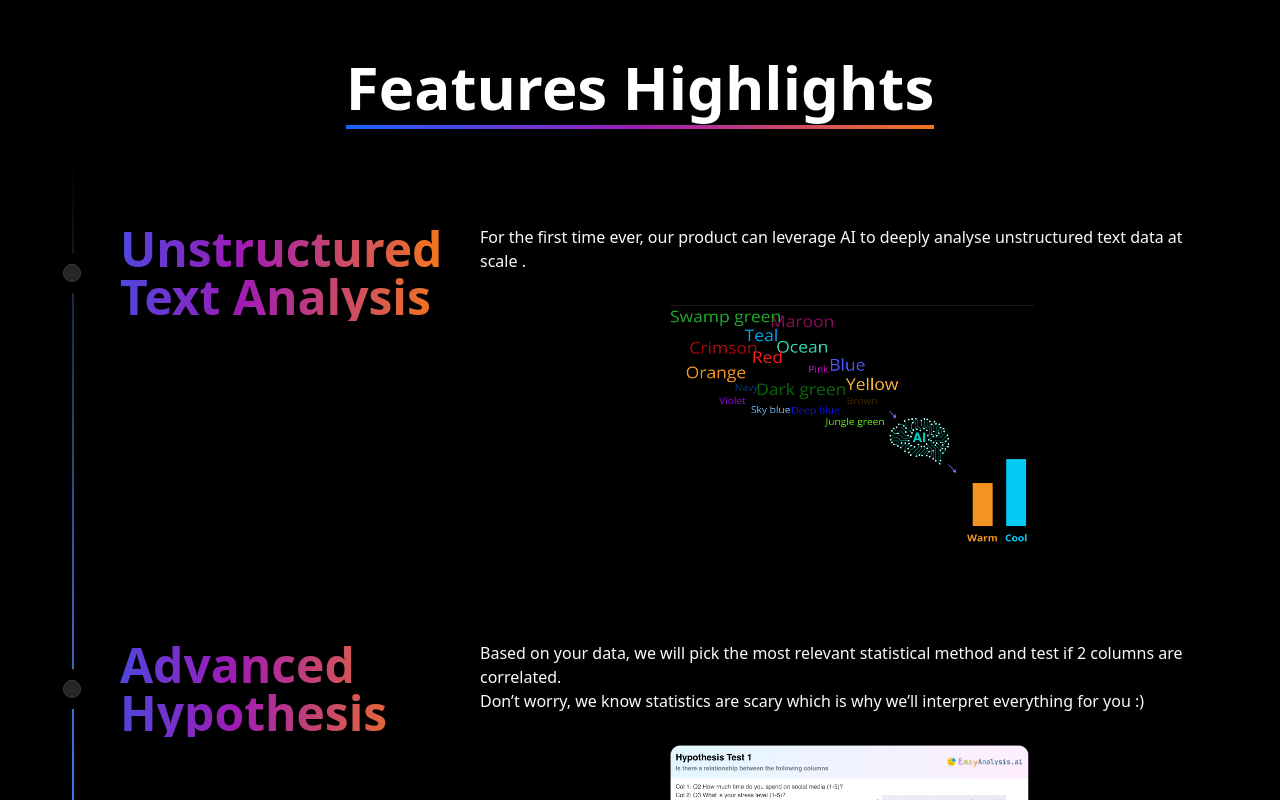
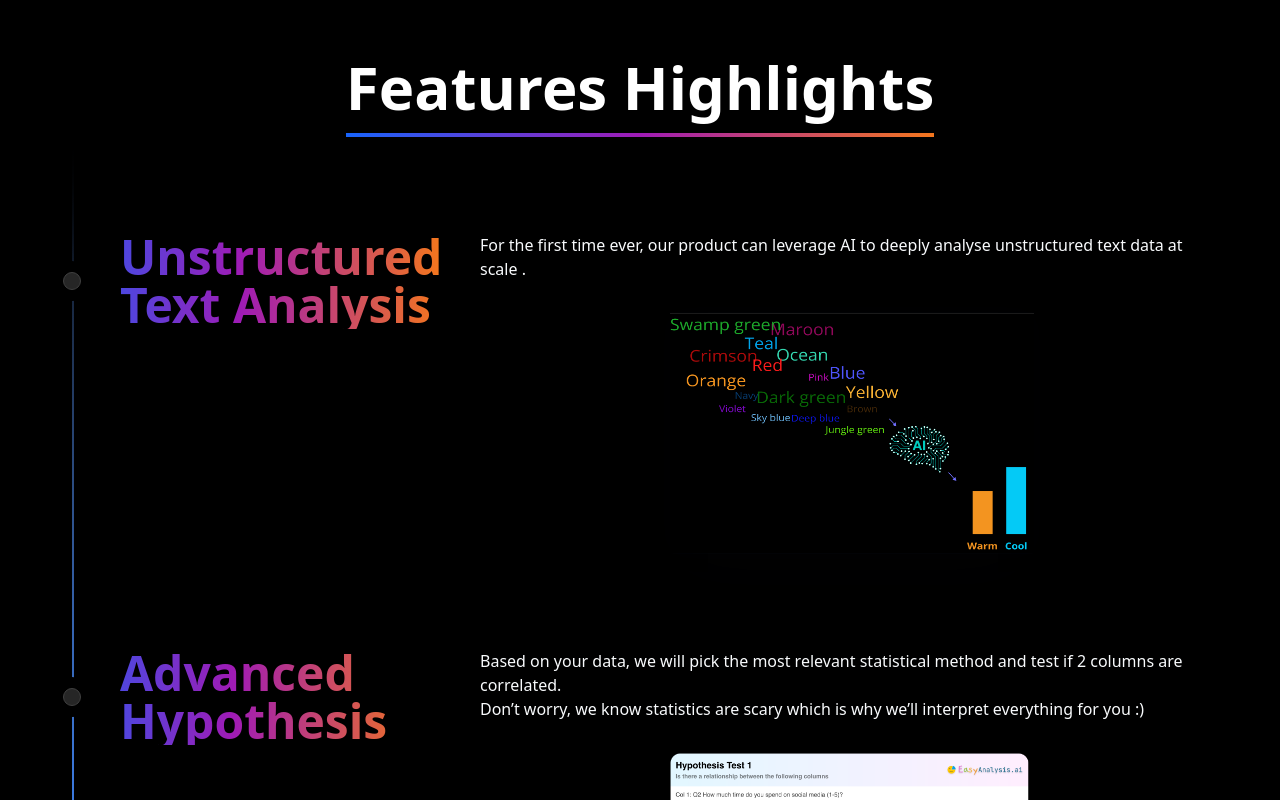
Before and after one commit to aakash2330/saas-landing, a Next.js app: page / in a window 1280 px wide. Shown: the part 2000-2800 px from the top of the page. Built offline with nearby package versions, Linux system fonts and the light colour scheme; a web font is replaced by a local one.

Commit message:
underline

```diff
--- a/components/contact-us-beams.tsx
+++ b/components/contact-us-beams.tsx
@@ -12,7 +12,7 @@ export function BackgroundBeamsDemo() {
         <h1 className="relative z-10 text-lg md:text-7xl text-center font-sans font-bold">
           Contact Us
         </h1>
-        <p className="text-white max-w-lg mx-auto my-2 text-sm text-center relative z-10">
+        <p className="text-white max-w-lg mx-auto my-2 text-center relative z-10">
           Reach out to us at info@easyanalysis.ai
         </p>
       </div>
--- a/components/hero-title.tsx
+++ b/components/hero-title.tsx
@@ -14,7 +14,7 @@ export const HeroTitle = ({ title }: { title: string }) => {
         </h1>
         <motion.div
           ref={ref}
-          className="h-1 mt-2 origin-center"
+          className="h-1 mt-4 origin-center"
           style={{
             width: "100%",
             background:
```
